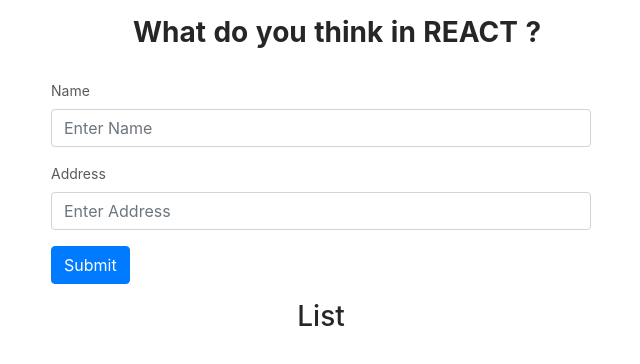
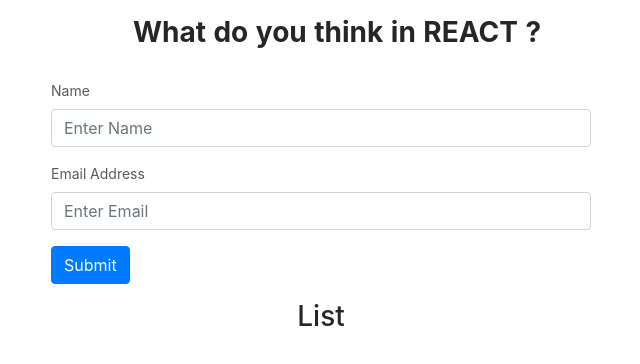
Before and after one commit to mrsetiawan/reactjs-fullstack, a React (Create React App) app: page /myform in a window 1280 px wide. Shown: the top 364 px of the page, without its empty margins (319-959 px from the left). Built offline with nearby package versions, Linux system fonts and the light colour scheme.

Commit message:
add validation

```diff
--- a/src/components/ReactElement.js
+++ b/src/components/ReactElement.js
@@ -6,7 +6,8 @@ const BTC = 'Bitcoin';
 export default class ReactElement extends Component {
 
   state = {
-    paymentMethod: BTC
+    paymentMethod: BTC,
+    arrCoba:[1,2,3]
   }
 
   selected = (choice) => {
@@ -18,6 +19,17 @@ export default class ReactElement extends Component {
   }
 
   render() {
+
+   const num = this.state.arrCoba
+   num.push(4)
+   console.log(num)
+   console.log(this.state.arrCoba)
+
+  // console.log(this.state.arrCoba)
+  // const num = this.state.arrCoba.concat(4)
+  // console.log(num)
+  // console.log(this.state.arrCoba)
+
     // console.log(this.state.paymentMethod)
     // let a = 'tes'
     // const boldElement = <b>Text (as a string)</b>;
--- a/src/components/form/MyForm.js
+++ b/src/components/form/MyForm.js
@@ -12,11 +12,12 @@ import {
 export default class MyForm extends Component {
 
   state = {
-    data: [],
+    people: [],
     fields: {
       name:'',
-      address:''
-    }
+      email:''
+    },
+    fieldError:{}
   }
 
   onChangeHandler = (event) => {
@@ -27,22 +28,44 @@ export default class MyForm extends Component {
     })
   }
 
+  validate = (person) => {
+    console.log(person)
+    const errors = {}
+    if(!person.name) {
+      errors.name = 'Name Required'
+    }
+    if(!person.email){
+      errors.email = 'Email Required'
+    }
+    // if(!person.email && !isEmail(person.email)){
+    //   errors.email = 'Invalid Email'
+    // }
+
+    return errors
+  }
+
   onFormSubmit = (event) => {
     event.preventDefault()
+    const person = {...this.state.fields}
+    const fieldError = this.validate(person)
+    this.setState({ fieldError })
 
-    const data = [...this.state.data, this.state.fields]
+    if(Object.keys(fieldError).length) return
 
+    const people = [...this.state.people]
     this.setState({
-      data,
-      fields:{
+      people: people.concat(person),
+      fields: {
         name:'',
-        address:''
+        email:''
       }
     })
+
 
   }
 
   render() {
+    // console.log(this.state.fieldError.name)
     return (
       <Container>
         <Row>
@@ -66,17 +89,23 @@ export default class MyForm extends Component {
                       value={this.state.fields.name}
                       onChange={this.onChangeHandler}
                     />
+                    <Form.Text className="text-danger">
+                      {this.state.fieldError.name}
+                    </Form.Text>
                   </Form.Group>
 
                   <Form.Group controlId="formBasicPassword">
-                    <Form.Label>Address</Form.Label>
+                    <Form.Label>Email Address</Form.Label>
                     <Form.Control
-                      type="text"
-                      placeholder="Enter Address"
-                      value={this.state.fields.address}
-                      name='address'
+                      type="email"
+                      placeholder="Enter Email"
+                      value={this.state.fields.email}
+                      name='email'
                       onChange={this.onChangeHandler}
                     />
+                    <Form.Text className="text-danger">
+                      {this.state.fieldError.email}
+                    </Form.Text>
                   </Form.Group>
 
                   <Button variant="primary" type="submit">
@@ -88,9 +117,9 @@ export default class MyForm extends Component {
               <Col xs={12}>
                 <h3 className='text-center'>List</h3>
                 <ListGroup>
-                  {this.state.data.map((item,idx) => (
+                  {this.state.people.map((item,idx) => (
                       <ListGroup.Item key={idx}>
-                        <span>Nama: {item.name} <br /> Alamat: {item.address}</span>
+                        <span>Nama: {item.name} <br /> Alamat: {item.email}</span>
                       </ListGroup.Item>
                     )
                   )}
```
